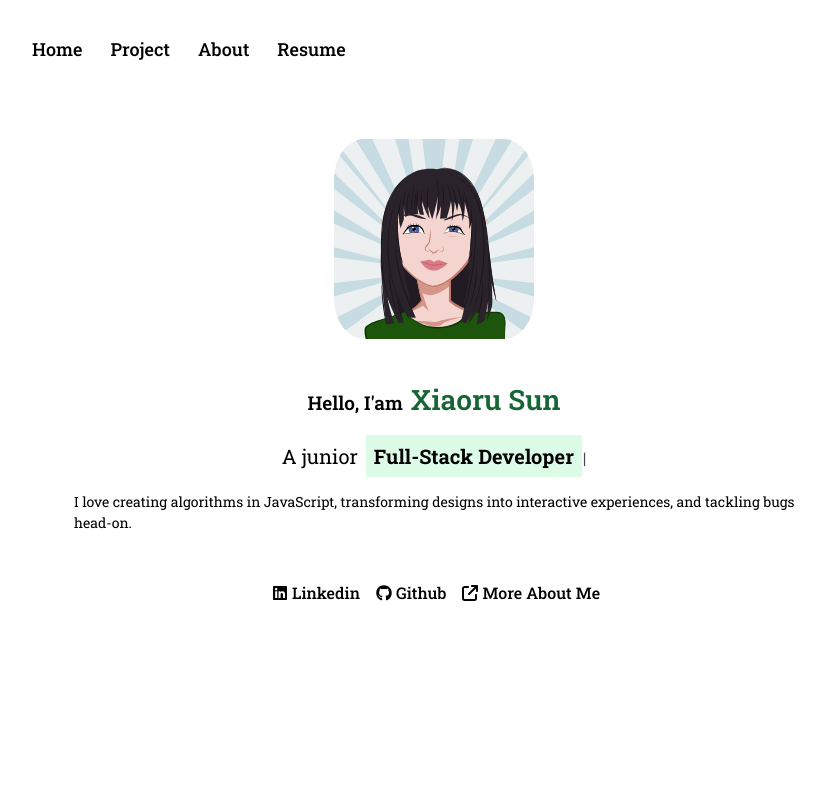
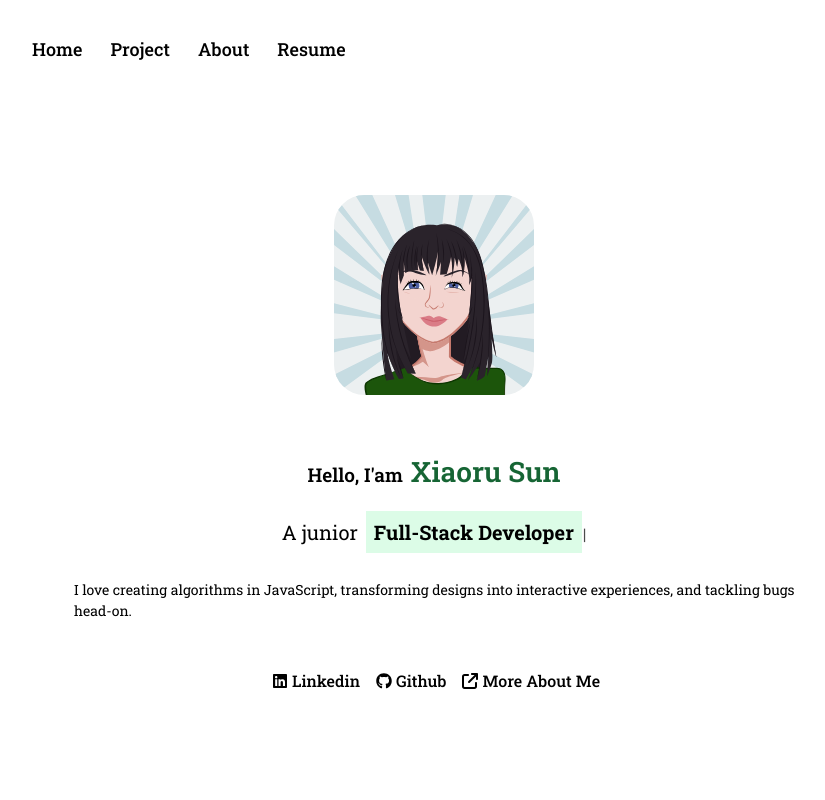
Before and after one commit to XRS-DPP/my-portfolio, a React (Vite) app: page / in a window 1280 px wide. Shown: the top 800 px of the page, without its empty margins (206-1031 px from the left). Built offline with nearby package versions, Linux system fonts and the light colour scheme.

Commit message:
adds styling on greeting page

```diff
--- a/src/components/Greeting.jsx
+++ b/src/components/Greeting.jsx
@@ -14,12 +14,12 @@ const Greeting = () => {
   };
   return (
     <>
-      <section className="mt-10 w-full flex flex-wrap items-center justify-center font-RobotoSlab ">
+      <section className="md:flex-col md:mt-20 mt-10 w-full flex flex-wrap items-center justify-center font-RobotoSlab ">
         <div className="">
           <img
             src={AvatarMaker}
             alt="portfolio image"
-            className="rounded-[20%] px-4"
+            className="rounded-[20%] px-4 md:p-4"
           ></img>
         </div>
 
@@ -33,7 +33,7 @@ const Greeting = () => {
                 </span>
               </span>
             </h2>
-            <div className="mt-5">
+            <div className="mt-6">
               <Typewriter
                 options={{
                   strings: [
@@ -47,7 +47,7 @@ const Greeting = () => {
               />
             </div>
 
-            <p className="pl-10 mt-5 text-[14px]">
+            <p className="pl-10 mt-8 text-[14px]">
               I love creating algorithms in JavaScript, transforming designs
               into interactive experiences, and tackling bugs head-on.
             </p>
```
Also changed, not shown: src/components/Navbar.jsx (+1 -7 lines).
